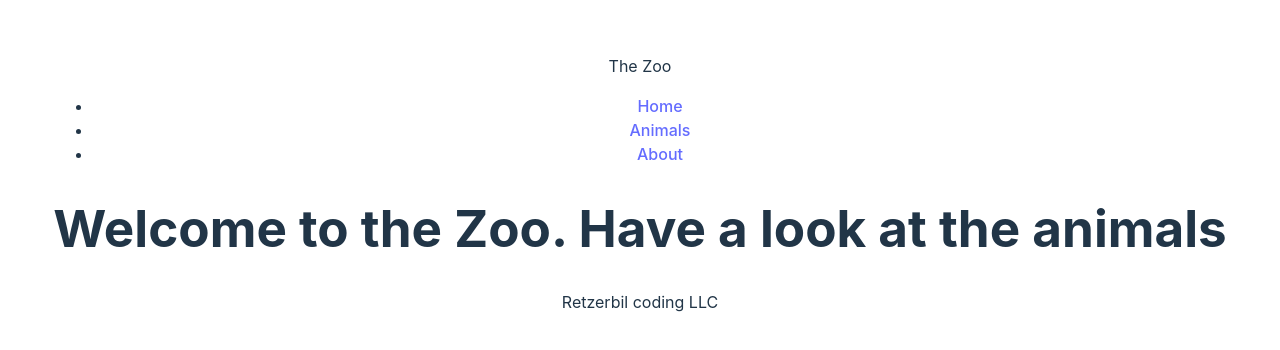
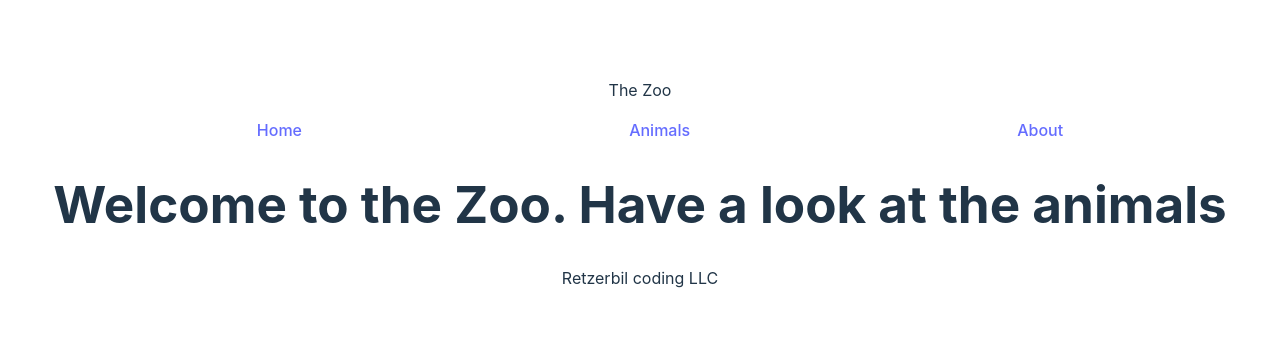
Before and after one commit to Medieinstitutet/react-the-zoo-retzerbil, a React (Vite) app: page / in a window 1280 px wide. Shown: the part 216-566 px from the top of the page. Built offline with nearby package versions, Linux system fonts and the light colour scheme.

Commit message:
💄 Very basic flex styling

```diff
--- a/src/AnimalListStyling.scss
+++ b/src/AnimalListStyling.scss
@@ -1,11 +1,17 @@
 .AnimalSection {
-    display: flex;
-    flex-direction: row;
+    width: 100%;
     img {
         max-width: 20rem;
+    }
+    ul{
+        max-width: 100%;
+        display: flex;
+        flex-wrap: wrap;
+        justify-content: space-between;
     }
 }
 .Animal {
     list-style: none;
-    max-width: 30rem;
+    width: calc(100% / 3 - 10px);
+    margin: 5px;
 }
--- /dev/null
+++ b/src/LayoutStyling.scss
@@ -0,0 +1,10 @@
+li{
+    list-style: none;
+}
+nav{
+    ul{
+        display: flex;
+        flex-flow: center;
+        justify-content: space-around;
+    }
+}
--- a/src/index.css
+++ b/src/index.css
@@ -2,7 +2,6 @@
   font-family: Inter, system-ui, Avenir, Helvetica, Arial, sans-serif;
   line-height: 1.5;
   font-weight: 400;
-
   color-scheme: light dark;
   color: rgba(255, 255, 255, 0.87);
   background-color: #242424;
@@ -29,6 +28,10 @@ body {
   place-items: center;
   min-width: 320px;
   min-height: 100vh;
+}
+
+main{
+  width: 100%;
 }
 
 h1 {
--- a/src/pages/Layout.tsx
+++ b/src/pages/Layout.tsx
@@ -1,4 +1,5 @@
 import { NavLink, Outlet } from "react-router-dom"
+import "../LayoutStyling.scss"
 
 export const Layout = () => {
     return (
```
